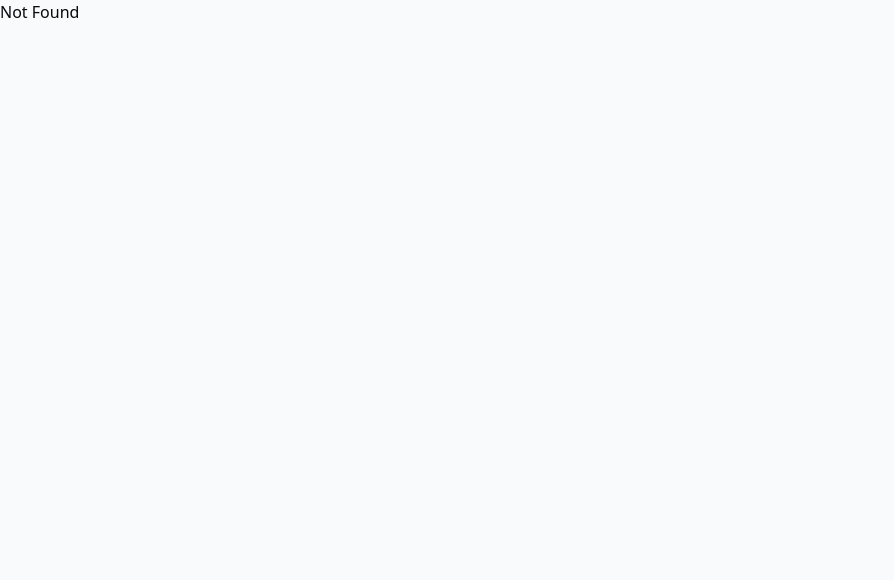
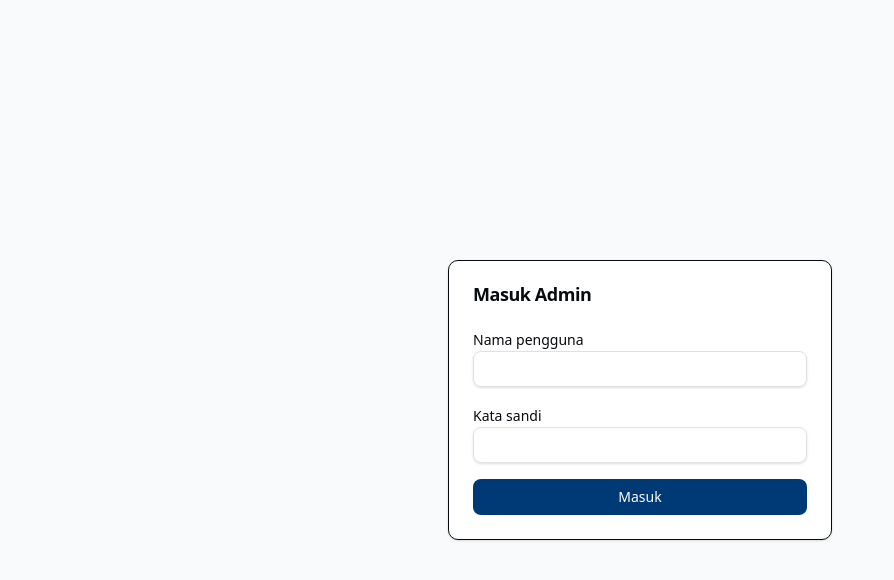
Before and after one commit to yudi249/signage-control-panel, a React (Vite) app in the folder apps/web/: page /login in a window 1280 px wide. Shown: the top 580 px of the page, without its empty margins (0-894 px from the left). Built offline with nearby package versions, Linux system fonts and the light colour scheme.

Commit message:
feat(web): dashboard login, guards, and authenticated admin WS (tiket 03)

```diff
--- a/apps/web/src/lib/api.ts
+++ b/apps/web/src/lib/api.ts
@@ -1,3 +1,5 @@
+import { getToken, handleAuthFailure } from "./auth";
+
 export class ApiError extends Error {
   status: number;
   constructor(status: number, message: string) {
@@ -7,14 +9,25 @@ export class ApiError extends Error {
   }
 }
 
+function isLoginRequest(path: string): boolean {
+  return path.startsWith("/api/auth/login");
+}
+
 async function request<T>(path: string, init?: RequestInit): Promise<T> {
-  const res = await fetch(path, {
-    ...init,
-    headers: {
-      "Content-Type": "application/json",
-      ...(init?.headers ?? {}),
-    },
-  });
+  const token = getToken();
+  const headers: Record<string, string> = {
+    "Content-Type": "application/json",
+    ...((init?.headers as Record<string, string> | undefined) ?? {}),
+  };
+  if (token) headers.Authorization = `Bearer ${token}`;
+
+  const res = await fetch(path, { ...init, headers });
+
+  if (res.status === 401 && !isLoginRequest(path)) {
+    handleAuthFailure();
+    throw new ApiError(401, "Sesi tidak valid. Silakan masuk kembali.");
+  }
+
   if (!res.ok) {
     let message = `Request gagal (${res.status})`;
     try {
--- /dev/null
+++ b/apps/web/src/lib/auth.ts
@@ -0,0 +1,36 @@
+const TOKEN_KEY = "admin_jwt";
+
+export function getToken(): string | null {
+  try {
+    return localStorage.getItem(TOKEN_KEY);
+  } catch {
+    return null;
+  }
+}
+
+export function setToken(token: string): void {
+  localStorage.setItem(TOKEN_KEY, token);
+}
+
+export function clearToken(): void {
+  try {
+    localStorage.removeItem(TOKEN_KEY);
+  } catch {
+    // ignore
+  }
+}
+
+export function isAuthenticated(): boolean {
+  return !!getToken();
+}
+
+export function redirectToLogin(): void {
+  if (window.location.pathname !== "/login") {
+    window.location.assign("/login");
+  }
+}
+
+export function handleAuthFailure(): void {
+  clearToken();
+  redirectToLogin();
+}
--- a/apps/web/src/pages/devices-page.tsx
+++ b/apps/web/src/pages/devices-page.tsx
@@ -8,8 +8,9 @@ import {
   useReactTable,
 } from "@tanstack/react-table";
 import type { AdminServerMessage, Content, CreateDevice, Device, UpdateDevice } from "@signage/shared";
-import { adminServerMessageSchema } from "@signage/shared";
+import { adminClientMessageSchema, adminServerMessageSchema } from "@signage/shared";
 import { api, ApiError } from "@/lib/api";
+import { getToken, handleAuthFailure } from "@/lib/auth";
 import { Button } from "@/components/ui/button";
 import { Card, CardContent, CardHeader, CardTitle } from "@/components/ui/card";
 import { Dialog } from "@/components/ui/dialog";
@@ -52,8 +53,25 @@ export function DevicesPage() {
   });
 
   useEffect(() => {
+    const token = getToken();
+    if (!token) {
+      handleAuthFailure();
+      return;
+    }
+
     const proto = window.location.protocol === "https:" ? "wss:" : "ws:";
     const ws = new WebSocket(`${proto}//${window.location.host}/ws/admin`);
+    let opened = false;
+
+    const failAuth = () => {
+      handleAuthFailure();
+    };
+
+    const onOpen = () => {
+      opened = true;
+      const authMsg = adminClientMessageSchema.parse({ type: "auth", token });
+      ws.send(JSON.stringify(authMsg));
+    };
 
     const onMessage = (ev: MessageEvent) => {
       try {
@@ -81,9 +99,27 @@ export function DevicesPage() {
       }
     };
 
+    const onClose = () => {
+      if (!opened) {
+        failAuth();
+        return;
+      }
+      failAuth();
+    };
+
+    const onError = () => {
+      failAuth();
+    };
+
+    ws.addEventListener("open", onOpen);
     ws.addEventListener("message", onMessage);
+    ws.addEventListener("close", onClose);
+    ws.addEventListener("error", onError);
     return () => {
+      ws.removeEventListener("open", onOpen);
       ws.removeEventListener("message", onMessage);
+      ws.removeEventListener("close", onClose);
+      ws.removeEventListener("error", onError);
       try { ws.close(); } catch { /* ignore */ }
     };
   }, [qc]);
--- /dev/null
+++ b/apps/web/src/pages/login-page.tsx
@@ -0,0 +1,99 @@
+import { useState } from "react";
+import { useRouter } from "@tanstack/react-router";
+import { useForm } from "@tanstack/react-form";
+import { adminLoginResponseSchema } from "@signage/shared";
+import { api, ApiError } from "@/lib/api";
+import { setToken } from "@/lib/auth";
+import { Button } from "@/components/ui/button";
+import { Card, CardContent, CardHeader, CardTitle } from "@/components/ui/card";
+import { Input } from "@/components/ui/input";
+import { Label } from "@/components/ui/label";
+
+function errorMessage(err: unknown): string {
+  if (err instanceof ApiError) return err.message;
+  if (err instanceof Error) return err.message;
+  return "Terjadi kesalahan";
+}
+
+export function LoginPage() {
+  const router = useRouter();
+  const [error, setError] = useState<string | null>(null);
+
+  const form = useForm({
+    defaultValues: { username: "", password: "" },
+    onSubmit: async ({ value }) => {
+      setError(null);
+      try {
+        const res = await api.post<unknown>("/api/auth/login", {
+          username: value.username,
+          password: value.password,
+        });
+        const parsed = adminLoginResponseSchema.parse(res);
+        setToken(parsed.token);
+        await router.navigate({ to: "/devices" });
+      } catch (err) {
+        setError(errorMessage(err));
+      }
+    },
+  });
+
+  return (
+    <div className="flex min-h-screen items-center justify-center bg-background px-4">
+      <Card className="w-full max-w-sm">
+        <CardHeader>
+          <CardTitle>Masuk Admin</CardTitle>
+        </CardHeader>
+        <CardContent>
+          <form
+            className="space-y-4"
+            onSubmit={(e) => {
+              e.preventDefault();
+              e.stopPropagation();
+              void form.handleSubmit();
+            }}
+          >
+            <form.Field name="username">
+              {(field) => (
+                <div className="space-y-1">
+                  <Label htmlFor="username">Nama pengguna</Label>
+                  <Input
+                    id="username"
+                    autoComplete="username"
+                    value={field.state.value}
+                    onBlur={field.handleBlur}
+                    onChange={(e) => field.handleChange(e.target.value)}
+                    required
+                  />
+                </div>
+              )}
+            </form.Field>
+            <form.Field name="password">
+              {(field) => (
+                <div className="space-y-1">
+                  <Label htmlFor="password">Kata sandi</Label>
+                  <Input
+                    id="password"
+                    type="password"
+                    autoComplete="current-password"
+                    value={field.state.value}
+                    onBlur={field.handleBlur}
+                    onChange={(e) => field.handleChange(e.target.value)}
+                    required
+                  />
+                </div>
+              )}
+            </form.Field>
+            {error && <p className="text-sm text-destructive">{error}</p>}
+            <form.Subscribe selector={(s) => [s.canSubmit, s.isSubmitting]}>
+              {([canSubmit, isSubmitting]) => (
+                <Button type="submit" className="w-full" disabled={!canSubmit || isSubmitting}>
+                  {isSubmitting ? "Memproses..." : "Masuk"}
+                </Button>
+              )}
+            </form.Subscribe>
+          </form>
+        </CardContent>
+      </Card>
+    </div>
+  );
+}
--- a/apps/web/src/router.tsx
+++ b/apps/web/src/router.tsx
@@ -6,18 +6,40 @@ import {
   redirect,
 } from "@tanstack/react-router";
 import { RootLayout } from "@/components/root-layout";
+import { isAuthenticated } from "@/lib/auth";
 import { ContentsPage } from "@/pages/contents-page";
 import { DeviceClientPage } from "@/pages/device-client-page";
 import { DevicesPage } from "@/pages/devices-page";
+import { LoginPage } from "@/pages/login-page";
 
 const rootRoute = createRootRoute({
   component: () => <Outlet />,
+});
+
+function requireAuth() {
+  if (!isAuthenticated()) {
+    throw redirect({ to: "/login" });
+  }
+}
+
+const loginRoute = createRoute({
+  getParentRoute: () => rootRoute,
+  path: "/login",
+  component: LoginPage,
+  beforeLoad: () => {
+    if (isAuthenticated()) {
+      throw redirect({ to: "/devices" });
+    }
+  },
 });
 
 const dashboardLayoutRoute = createRoute({
   getParentRoute: () => rootRoute,
   id: "dashboard",
   component: RootLayout,
+  beforeLoad: () => {
+    requireAuth();
+  },
 });
 
 const indexRoute = createRoute({
@@ -47,6 +69,7 @@ const deviceClientRoute = createRoute({
 });
 
 const routeTree = rootRoute.addChildren([
+  loginRoute,
   dashboardLayoutRoute.addChildren([indexRoute, devicesRoute, contentsRoute]),
   deviceClientRoute,
 ]);
```
